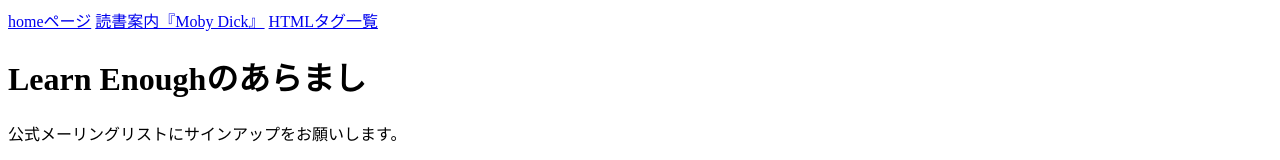
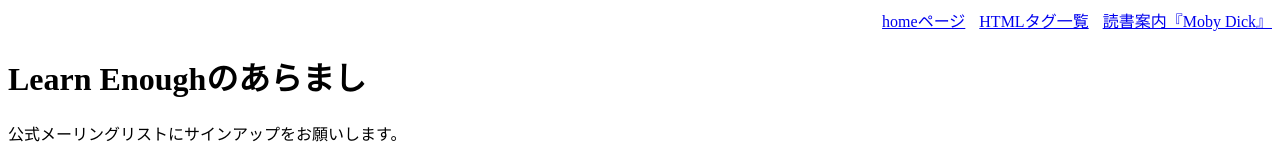
Before and after one commit to Miyamoto-Takahiro-0316/sample_website, a plain HTML site: page index.html in a window 1280 px wide. Shown: the top 160 px of the page. Drawn offline with Linux system fonts and the light colour scheme.

Commit message:
Refactor inline styles into a stylesheet

```diff
--- /dev/null
+++ b/css/main.css
@@ -0,0 +1,6 @@
+.nav-menu {
+    text-align: right;
+  }
+  .nav-spacing {
+    margin: 0 0 0 10px;
+  }
--- a/index.html
+++ b/index.html
@@ -3,13 +3,14 @@
   <head>
     <title>Railsチュートリアル初心者シリーズ</title>
     <meta charset="utf-8">
+    <link rel="stylesheet" href="css/main.css">
   </head>
   <body>
 
-    <div>
+    <div id="main-nav" class="nav-menu">
       <a href="index.html">homeページ</a>
-      <a href="moby_dick.html">読書案内『Moby Dick』</a>
-      <a href="tags.html">HTMLタグ一覧</a>
+      <a href="tags.html"class="nav-spacing">HTMLタグ一覧</a>
+      <a href="moby_dick.html"class="nav-spacing">読書案内『Moby Dick』</a>
     </div>
 
     <h1>Learn Enoughのあらまし</h1>
```
Also changed, not shown: moby_dick.html (+3 -3 lines), tags.html (+3 -3 lines).
